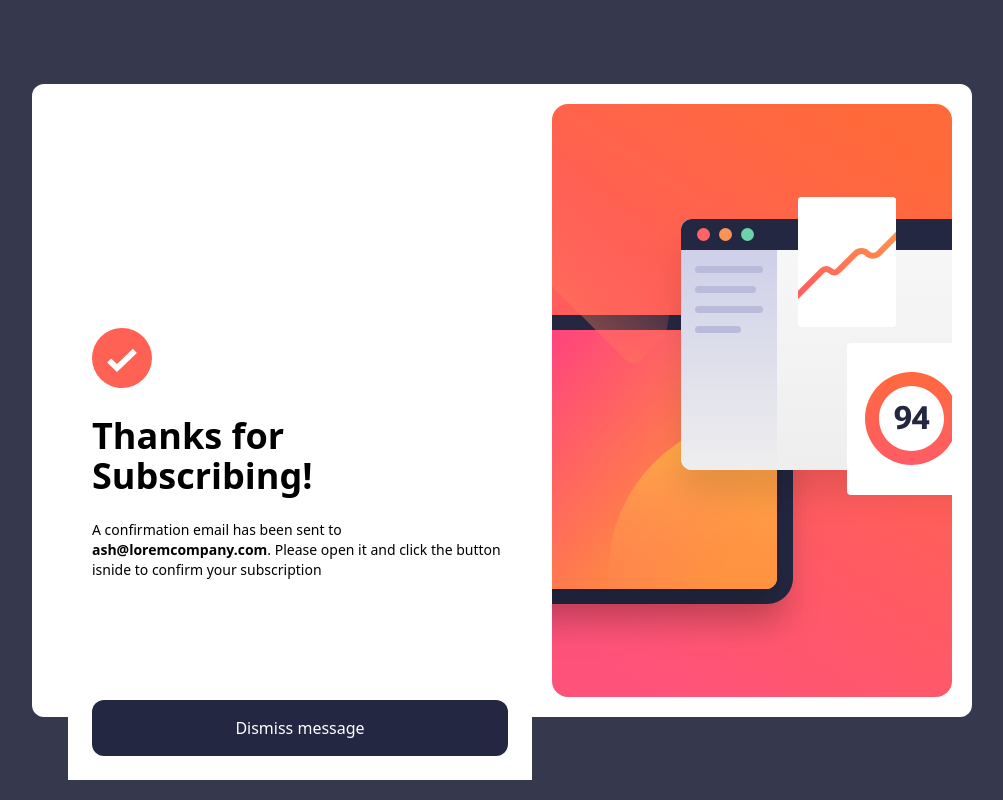
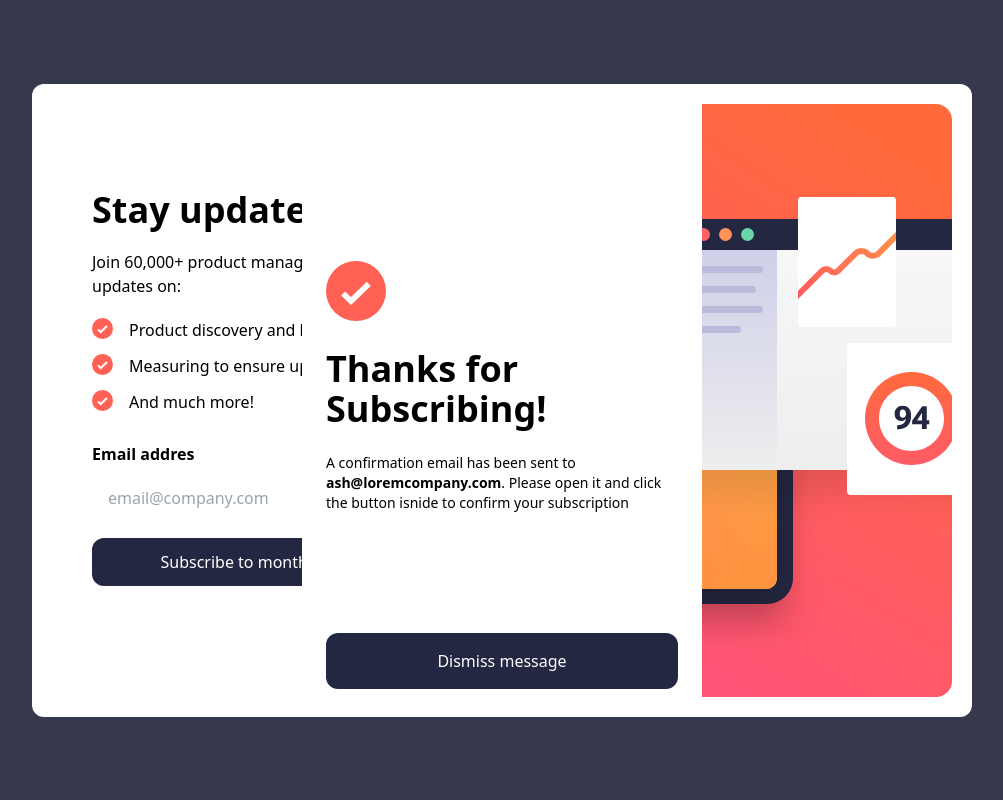
Before and after one commit to Reivah/Tailwind-Frontend-Mentor, a website: page dist/index.html in a window 1280 px wide. Shown: the whole page, without its empty margins (138-1141 px from the left). Drawn offline with Linux system fonts and the light colour scheme.

Commit message:
adjusting desktop confirmation message

```diff
--- a/dist/index.html
+++ b/dist/index.html
@@ -17,7 +17,7 @@
             <div class="hidden lg:flex order-last p-5">
                 <img class=" order-last"  src="../src/img/illustration-sign-up-desktop.svg" alt="custom orange icons">
             </div>
-            <div class="relative lg:p-9 lg:mt-[70px] lg:w-[500px] ">
+            <div class=" lg:p-9 lg:mt-[70px] lg:w-[500px] ">
                 <div class="mb-7 lg:hidden">
                     <img class="w-full  " src="../src/img/illustration-sign-up-mobile.svg" alt="custom orange icons">
                 </div>
@@ -40,12 +40,14 @@
                     <button class="w-full px-4 py-3 mb-4 text-center text-white  bg-Dark-Slate-Grey rounded-xl hover:bg-Tomato transition-colors">Subscribe to
                         monthly newsletter</button>
                     </div>
-                <div class="absolute top-0 p-6 mb-5 bg-white">
+                    <div class="absolute top-0 p-6 mb-5 bg-white lg:top-1/2 lg:left-1/2 lg:-translate-y-1/2 lg:-translate-x-1/2 lg:w-[400px] ">
                         <img class="mb-7 mt-[150px] w-[60px]" src="../src/img/icon-list.svg" alt="">
                         <h2 class="mb-6 text-4xl font-bold">Thanks for Subscribing!</h2>
                         <p class="mb-[120px] text-sm">A confirmation email has been sent to <span class="font-bold">ash@loremcompany.com</span>. Please open it and click the button isnide to confirm your subscription</p>
                         <button class="w-full px-5 py-4 bg-Dark-Slate-Grey text-white text-center rounded-xl">Dismiss message</button>
                     </div>
+
+
                 </div>
     </div>
 
```
Also changed, not shown: dist/style.css. Lines whose indentation alone changed are shown as unchanged.
